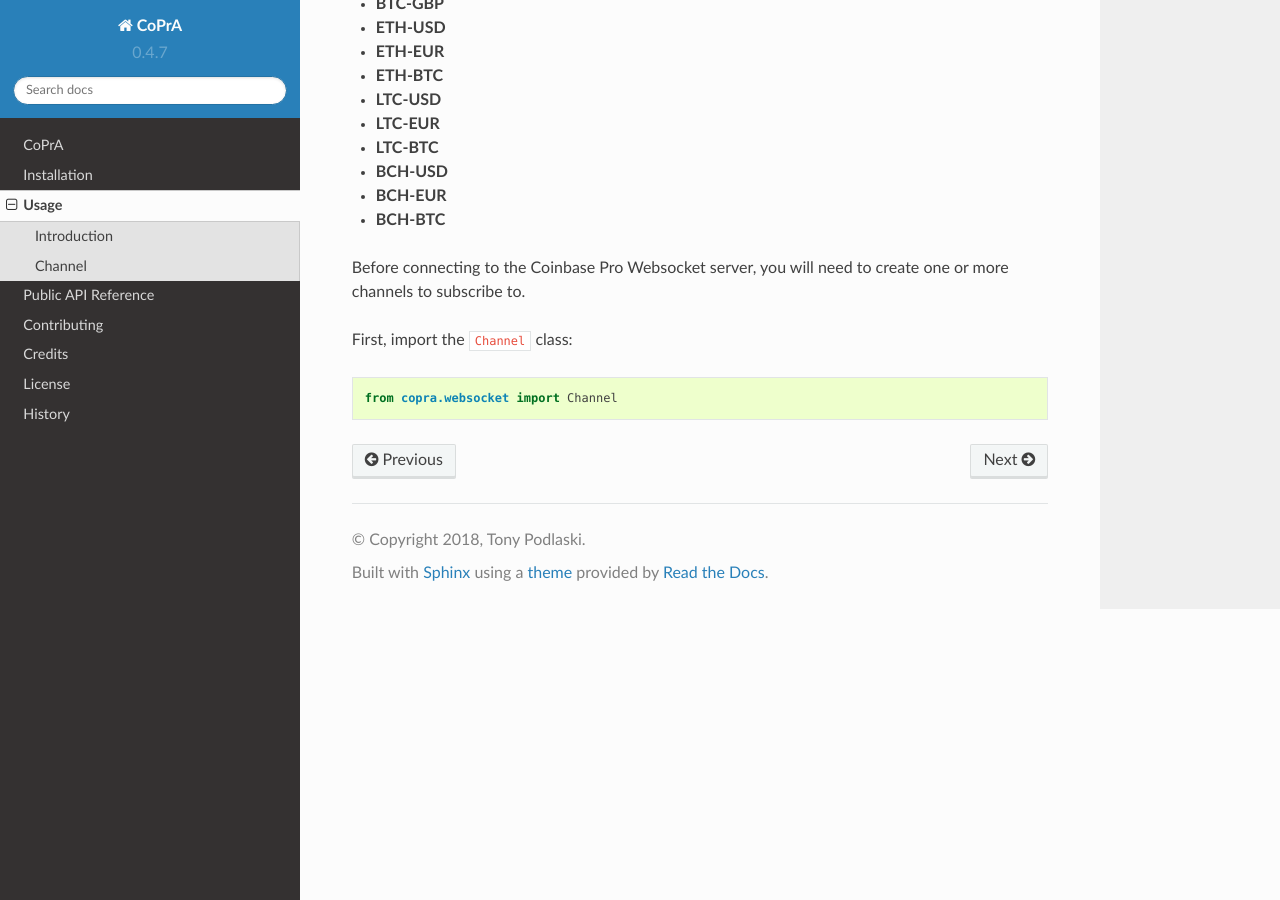
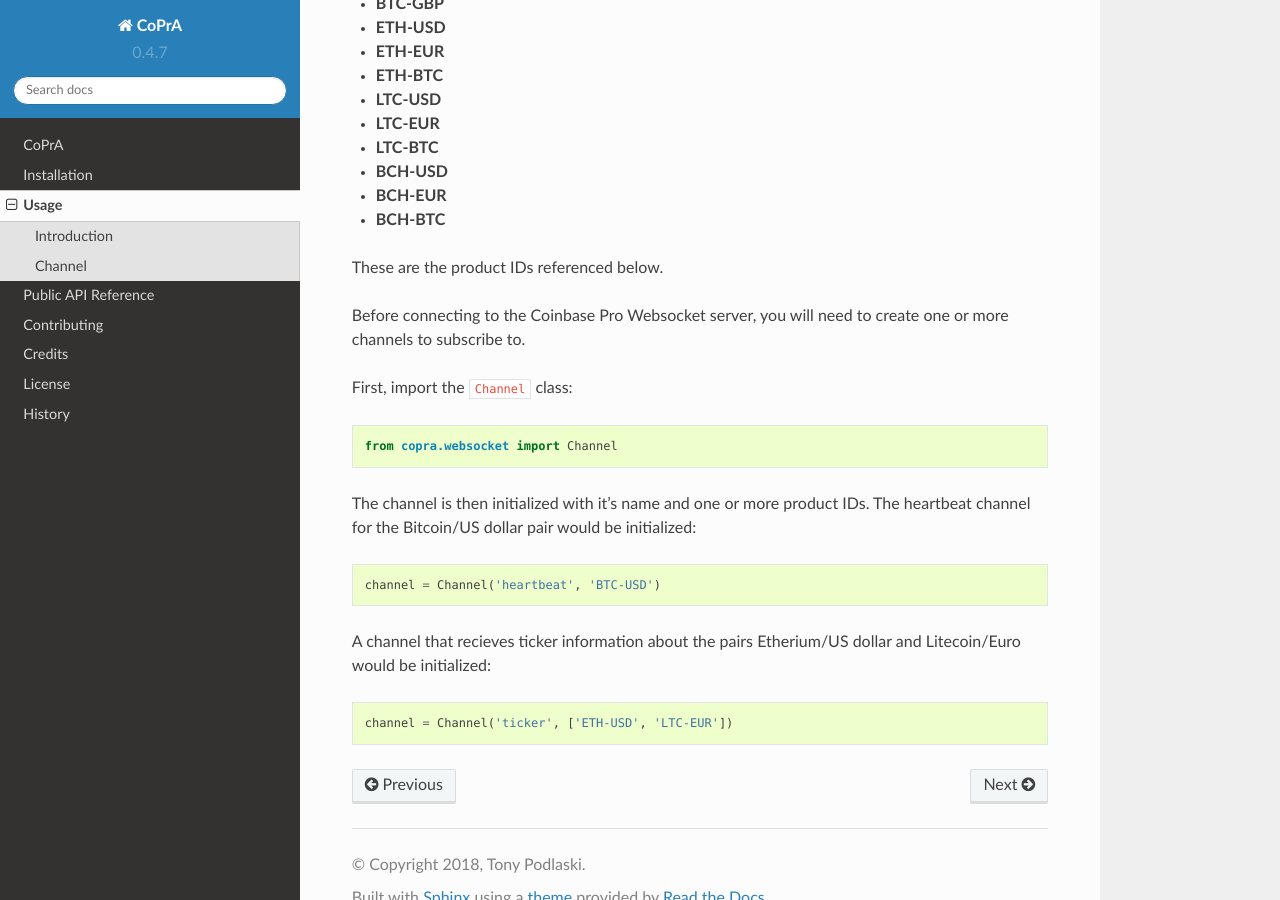
Before and after one commit to tpodlaski/copra, a Sphinx documentation site: the page built from docs/usage.rst, in a window 1280 px wide and 900 px high, scrolled down 1465 px. Built offline with Sphinx 7.4.7 and the Read the Docs theme 2.0.0, drawn with Linux system fonts in a browser that asks for light colours.

Commit message:
Update usage.rst

```diff
--- a/docs/usage.rst
+++ b/docs/usage.rst
@@ -59,10 +59,24 @@ Not every combination of currencies is available for trading, however. The curre
 * **BCH-EUR**
 * **BCH-BTC**
 
+These are the product IDs referenced below.
+
 Before connecting to the Coinbase Pro Websocket server, you will need to create one or more channels to subscribe to.
 
 First, import the ``Channel`` class:
 
-.. code::
+.. code:: python
 
     from copra.websocket import Channel
+
+The channel is then initialized with it's name and one or more product IDs. The heartbeat channel for the Bitcoin/US dollar pair would be initialized:
+
+.. code:: python
+
+    channel = Channel('heartbeat', 'BTC-USD')
+
+A channel that recieves ticker information about the pairs Etherium/US dollar and Litecoin/Euro would be initialized:
+
+.. code:: python
+
+    channel = Channel('ticker', ['ETH-USD', 'LTC-EUR'])
```
